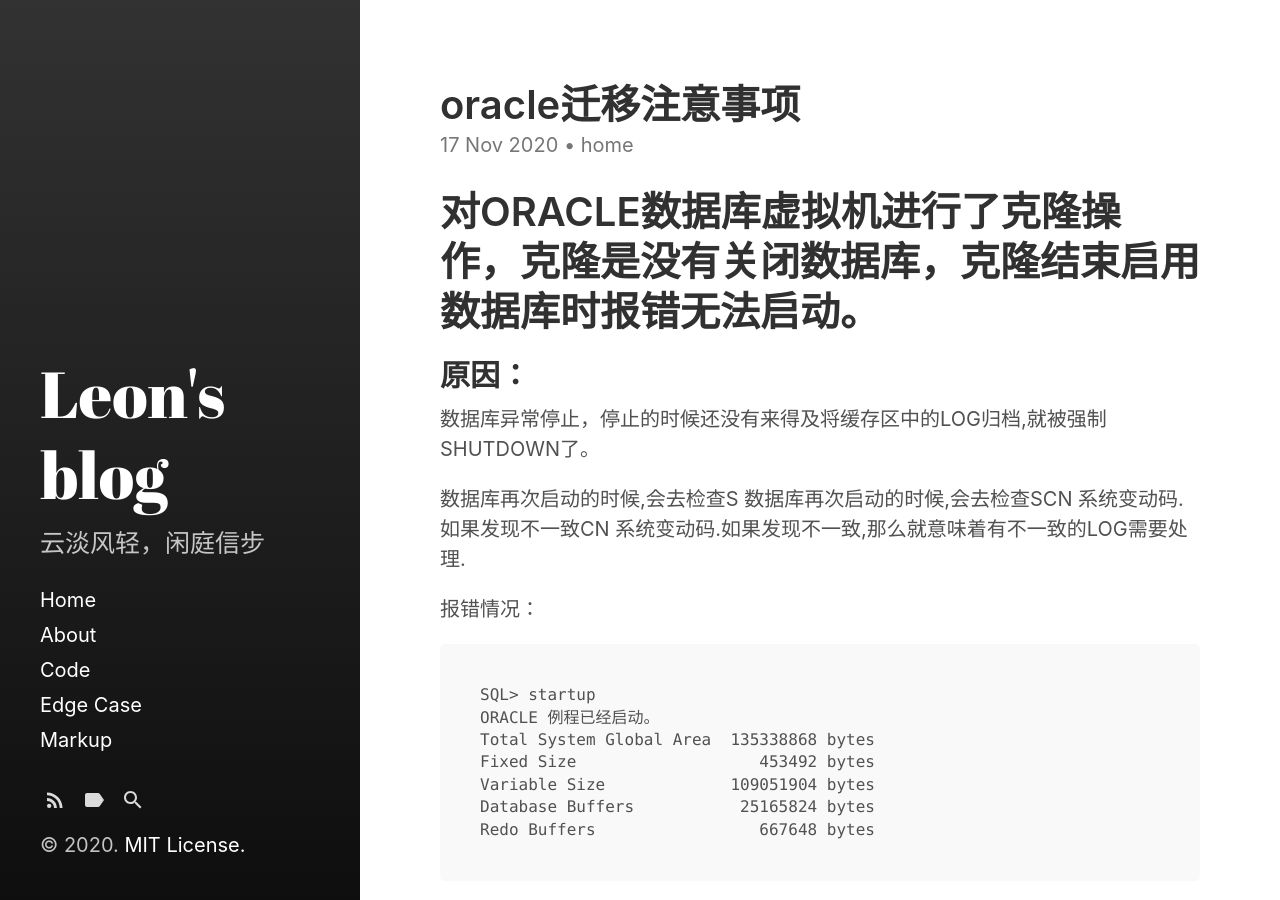
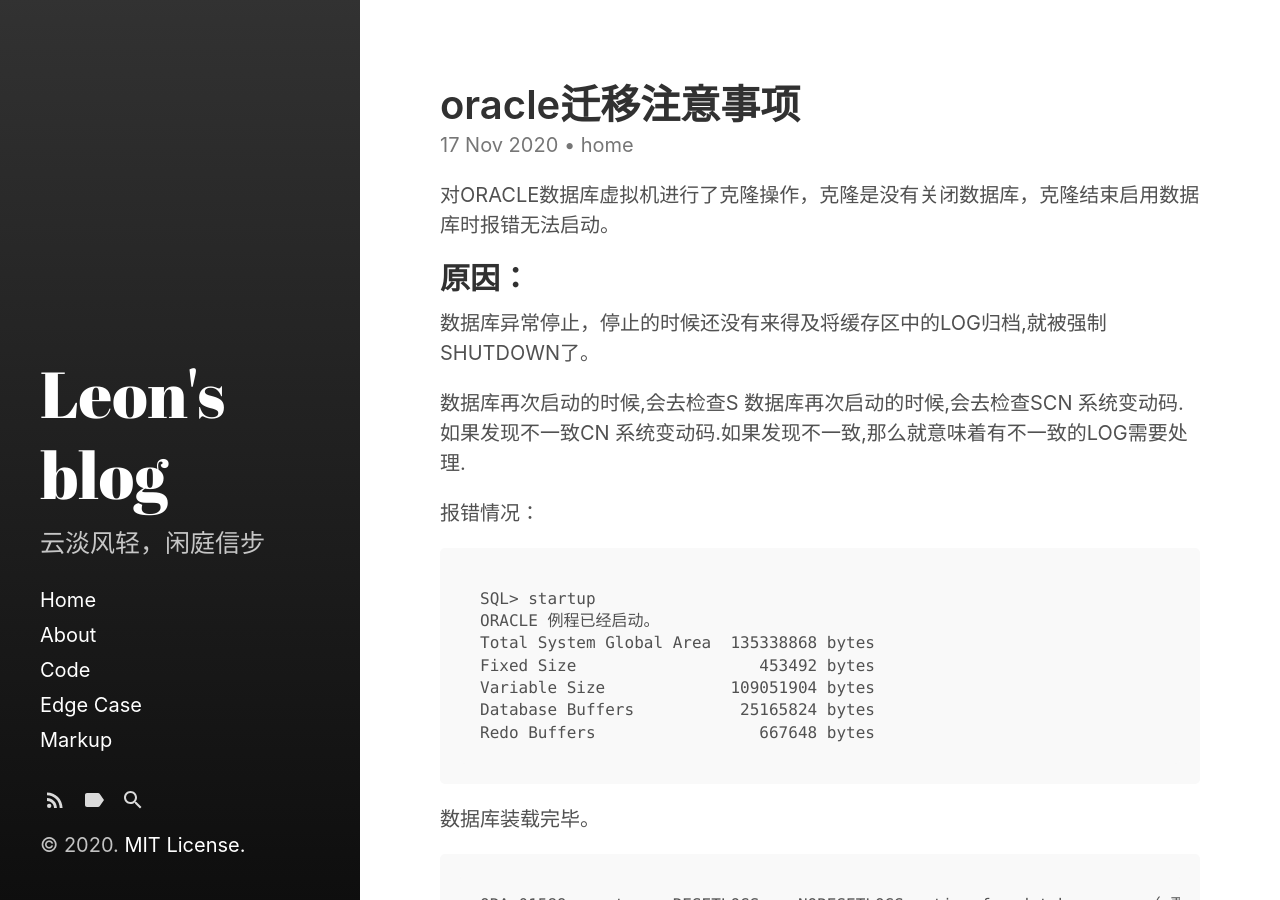
Before and after one commit to WnLeon/blog, a Jekyll site: the page built from _posts/2020-11-17-Oracle迁移注意事项.md, in a window 1280 px wide and 900 px high. Built offline with Jekyll 4.4.1, drawn with Linux system fonts in a browser that asks for light colours.

```diff
--- a/_posts/2020-11-17-Oracle迁移注意事项.md
+++ b/_posts/2020-11-17-Oracle迁移注意事项.md
@@ -6,7 +6,7 @@ tags: "oracle "
 excerpt_separator: <!--more-->
 ---
 
-# 对ORACLE数据库虚拟机进行了克隆操作，克隆是没有关闭数据库，克隆结束启用数据库时报错无法启动。
+对ORACLE数据库虚拟机进行了克隆操作，克隆是没有关闭数据库，克隆结束启用数据库时报错无法启动。
 <!--more-->
 
 
```
